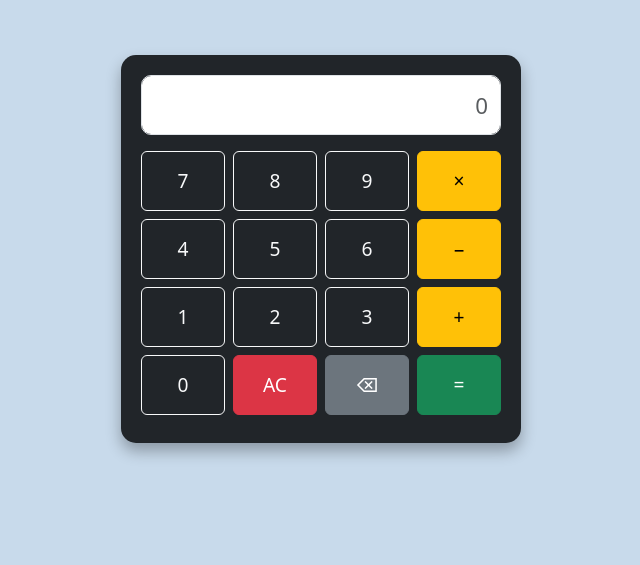
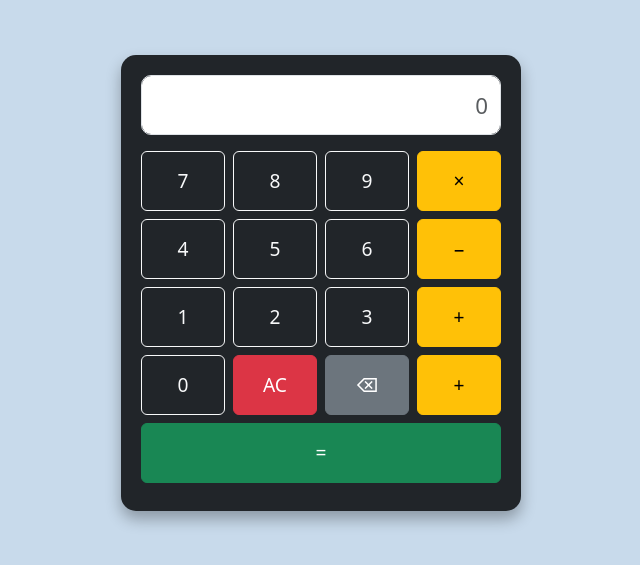
Before and after one commit to Kavyasrinivas11/Calculator, a plain HTML site: page index.html in a window 1280 px wide. Shown: the part 121-686 px from the top of the page, without its empty margins (319-959 px from the left). Drawn offline with nearby package versions, Linux system fonts and the light colour scheme.

Commit message:
Refactor button layout in index.html

```diff
--- a/index.html
+++ b/index.html
@@ -56,11 +56,14 @@
       <div class="col"><button class="btn btn-warning w-100" onclick="displayNumber('+')">+</button></div>
     </div>
 
-    <div class="row g-2 mb-2">
+   <div class="row g-2 mb-2">
       <div class="col"><button class="btn btn-outline-light w-100" onclick="displayNumber(1)">0</button></div>
       <div class="col"><button class="btn btn-danger w-100" onclick="clearData()">AC</button></div>
       <div class="col"><button class="btn btn-secondary w-100" onclick="removeItem()">⌫</button></div>
-       <div class="col"><button class="btn btn-success w-100" onclick="calc()">=</button></div>
+      <div class="col"><button class="btn btn-warning w-100" onclick="displayNumber('+')">+</button></div>
+    </div>
+    <div class="row g-2 mb-2">
+    <div class="col-12"><button class="btn btn-success w-100" onclick="calc()">=</button></div>
     </div>
   </div>
 
```
